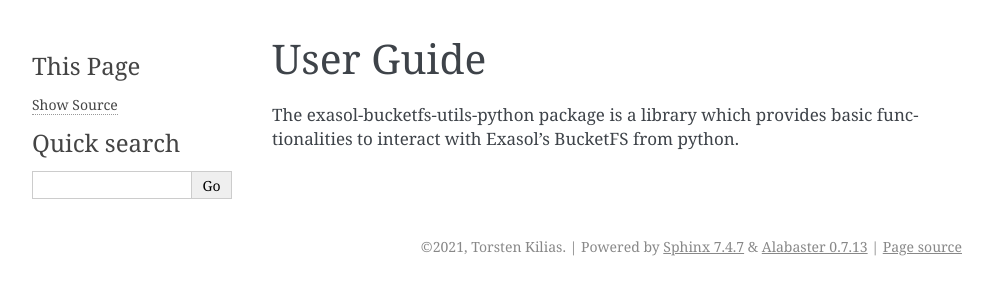
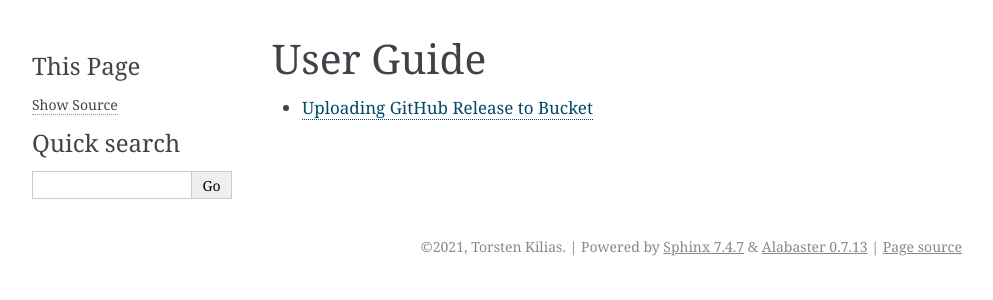
Before and after one commit to exasol/bucketfs-utils-python, a Sphinx documentation site: the page built from doc/user_guide/user_guide.rst, in a window 1280 px wide. Shown: the top 300 px of the page, without its empty margins (148-1141 px from the left). Built offline with Sphinx 7.4.7, drawn with Linux system fonts in a browser that asks for light colours.

Commit message:
Fix structure of sphinx docu and start with content conversion

````diff
--- a/README.rst
+++ b/README.rst
@@ -25,6 +25,11 @@ Install the package from Github via `pip`:
 pip install -e git://github.com/exasol/bucketfs-utils-python.git@{tag name}#egg=exasol-bucketfs-utils-python
 ```
 
+Documentation
+-------------
+
+`Documentation for the latest release text <https://exasol.github.io/bucketfs-utils-python/>`_ is hosted on the Github Pages of this project.
+
 Features
 ========
 
--- /dev/null
+++ b/doc/changes/changelog.rst
@@ -0,0 +1,6 @@
+*****************
+Changelog
+*****************
+
+.. toctree::
+   changes_0.1.0.md
--- a/doc/user_guide/examples.md
+++ b/doc/user_guide/upload_github_release_to_bucket.py
@@ -1,10 +1,3 @@
-# Examples
-
-## Uploading GitHub Release to Bucket
-
-Example:
-
-```python
 from exasol_bucketfs_utils_python.github_release_file_bucketfs_uploader import GithubReleaseFileBucketFSUploader
 
 release_uploader = \
@@ -14,4 +7,3 @@ release_uploader = \
                                         release_name="latest",
                                         path_inside_bucket="some/path/")
 release_uploader.upload("http://<host>:<port>/<bucket>/", "user", "password")
-```
--- /dev/null
+++ b/doc/user_guide/upload_github_release_to_bucket.rst
@@ -0,0 +1,6 @@
+**********************************
+Uploading GitHub Release to Bucket
+**********************************
+
+.. literalinclude:: upload_github_release_to_bucket.py
+   :language: python3
--- a/doc/user_guide/user_guide.rst
+++ b/doc/user_guide/user_guide.rst
@@ -2,6 +2,7 @@
 User Guide
 **********
 
-.. _user-guide:
+.. toctree::
+   :maxdepth: 1
 
-The exasol-bucketfs-utils-python package is a library which provides basic functionalities to interact with Exasol's BucketFS from python.
+   upload_github_release_to_bucket
--- a/setup.py
+++ b/setup.py
@@ -14,7 +14,7 @@ setup_kwargs = {
     'name': 'exasol-bucketfs-utils-python',
     'version': '0.1.0',
     'description': 'BucketFS utilities for the Python programming language',
-    'long_description': '#####################\nBucketFS Utils Python\n#####################\n\n********\nOverview\n********\n\nThis project provides a python library for the Exasol BucketFS system.\n\nIn a Nutshell\n=============\n\nPrerequisites\n-------------\n\n- Python 3.6+\n\nInstallation\n-------------\n\nInstall the package from Github via `pip`:\n\n```\npip install -e git://github.com/exasol/bucketfs-utils-python.git@{tag name}#egg=exasol-bucketfs-utils-python\n```\n\nFeatures\n========\n\n* Object-based specification of BucketFS connection information\n* Download into or upload from files, file objects, string and objects ((De-)Serialization with [Joblib](https://joblib.readthedocs.io/en/latest/persistence.html))\n* Loading files directly from Github Releases\n',
+    'long_description': '#####################\nBucketFS Utils Python\n#####################\n\n********\nOverview\n********\n\nThis project provides a python library for the Exasol BucketFS system.\n\nIn a Nutshell\n=============\n\nPrerequisites\n-------------\n\n- Python 3.6+\n\nInstallation\n-------------\n\nInstall the package from Github via `pip`:\n\n```\npip install -e git://github.com/exasol/bucketfs-utils-python.git@{tag name}#egg=exasol-bucketfs-utils-python\n```\n\nDocumentation\n-------------\n\n`Documentation for the latest release text <https://exasol.github.io/bucketfs-utils-python/>`_ is hosted on the Github Pages of this project.\n\nFeatures\n========\n\n* Object-based specification of BucketFS connection information\n* Download into or upload from files, file objects, string and objects ((De-)Serialization with [Joblib](https://joblib.readthedocs.io/en/latest/persistence.html))\n* Loading files directly from Github Releases\n',
     'author': 'Torsten Kilias',
     'author_email': 'torsten.kilias@exasol.com',
     'maintainer': None,
````
Also changed, not shown: doc/changes/changelog.md (deleted, +0 -3 lines), doc/dependencies.md (+3 -3 lines), doc/index.rst (+5 -3 lines), 1 other file.
